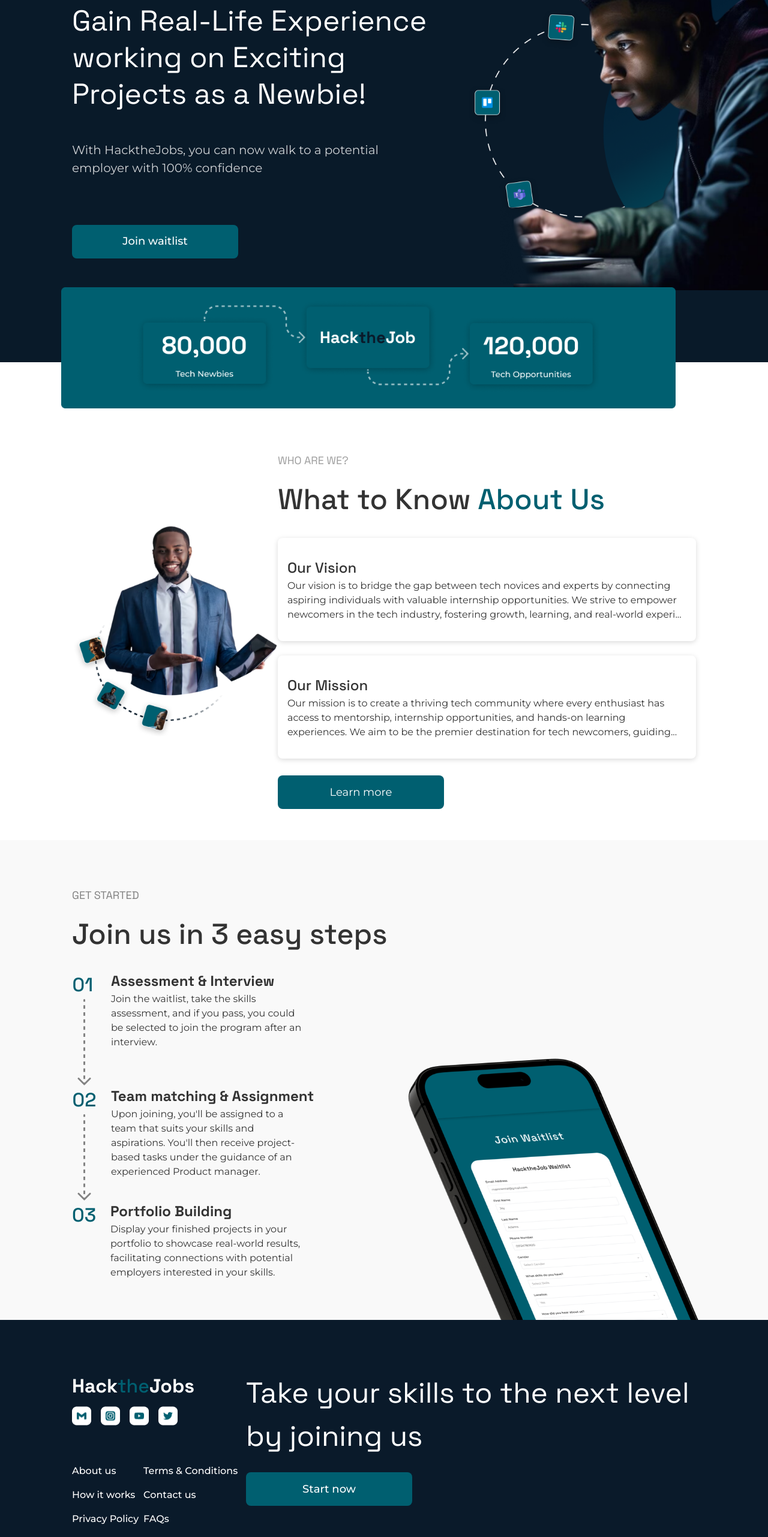
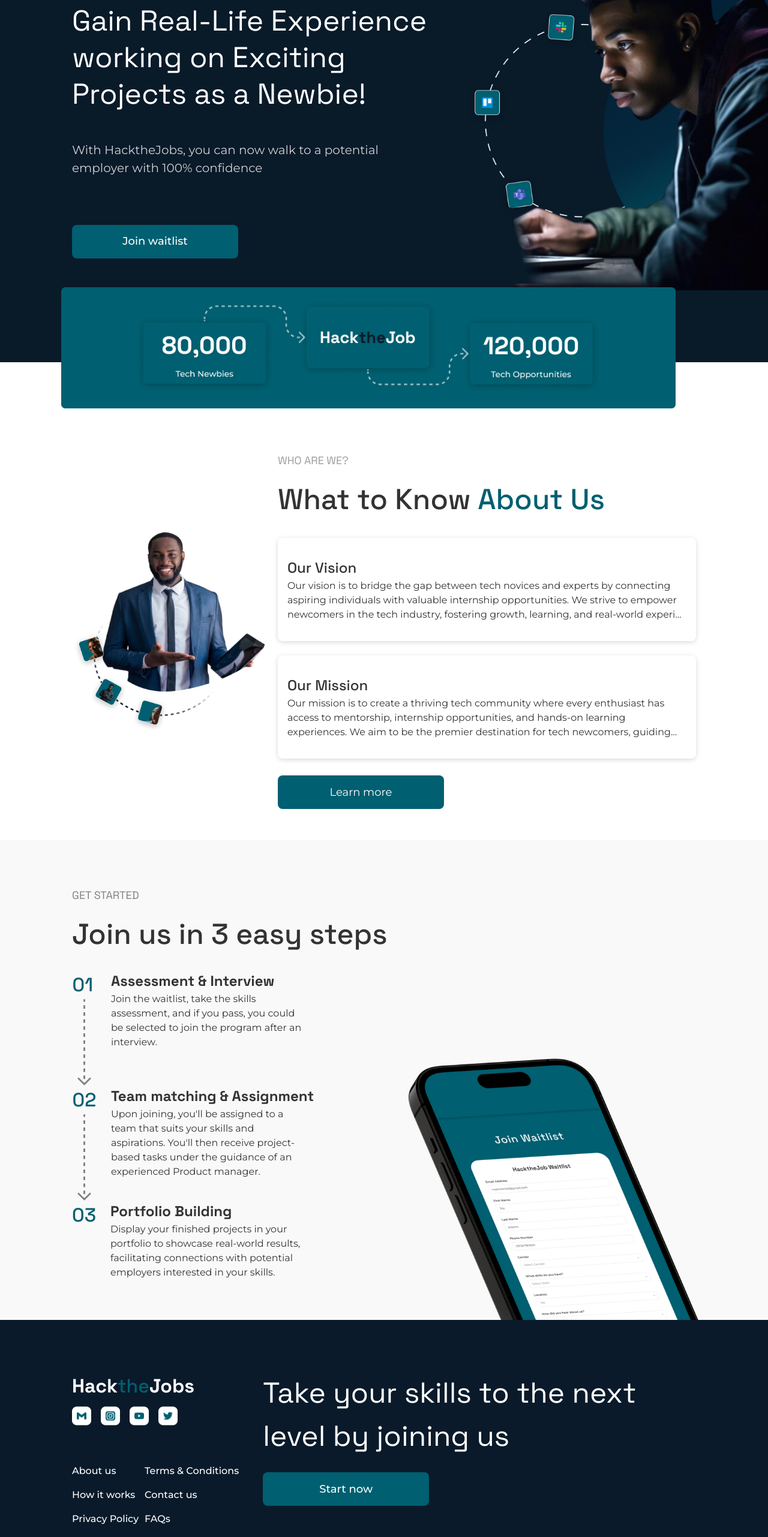
Before and after one commit to Grazac-Project/Prooval-website, a Next.js app: page / in a window 1280 px wide. Shown: the part 234-2797 px from the top of the page at 60% size. Built offline with nearby package versions, Linux system fonts and the light colour scheme.

Commit message:
margin added to footer

```diff
--- a/src/app/page.js
+++ b/src/app/page.js
@@ -35,7 +35,7 @@
 
       <Image src='/float.png' width={1200} height={237} alt='floating image' className=''/>
       </div> */}
-      <section className='bg-white flex justify-between sm:justify-center sm:flex-wrap  px-[120px] xl:px-[80px] lg:px-[50px] pt-[150px] sm:pt-[24px] pb-[52px]  items-center '>
+      <section className='bg-white gap-[20px] flex justify-between sm:justify-center sm:flex-wrap  px-[120px] xl:px-[80px] lg:px-[50px] pt-[150px] sm:pt-[24px] pb-[52px]  items-center '>
         <div className='sm:pb-[24px]'>
           <Image src='/man.png' width={449.69} height={462.5} alt='man holding fone' />
         </div>
--- a/src/components/footer/footer.js
+++ b/src/components/footer/footer.js
@@ -4,7 +4,7 @@
 const Footer = () => {
   return (
     <footer className='bg-[#0A1A2A]'>
-        <div className='flex  justify-between sm:justify-center xm:justify-start sm:flex-wrap sm:flex-col-reverse bg-[#0A1A2A] px-[120px] xl:px-[80px] lg:pl-[60px] md:pl-[25px] lg:pr-[30px] pt-[86px] xl:pt-[66px] md:pt-[40px] mb-[168px] sm:mb-[29px] text-[#fff]'>
+        <div className='flex xxl:gap-[40px] xl:gap-[10px] justify-between sm:justify-center xm:justify-start sm:flex-wrap sm:flex-col-reverse bg-[#0A1A2A] px-[120px] xl:px-[80px] lg:pl-[60px] md:pl-[25px] lg:pr-[30px] pt-[86px] xl:pt-[66px] md:pt-[40px] mb-[168px] sm:mb-[29px] text-[#fff]'>
             <div className=''>
                 <Link href='/'>
                     <p className='w-[188px] h-[48px] font-grotesk font-bold text-[32px] leading-[48px] text-[#fff]'>
@@ -17,7 +17,7 @@
                     <Image src='/youtube.png' width={32} height={32} alt='youtube logo' className='cursor-pointer' />
                     <Image src='/twitter.png' width={32} height={32} alt='twitter logo' className='cursor-pointer' />
                 </p>
-                <div className='flex pt-[64px] sm:pt-[32px] gap-2 sm:gap-[111px] xm:gap-[50px] '>
+                <div className='flex gap-[10px] pt-[64px] sm:pt-[32px] gap-2 sm:gap-[111px] xm:gap-[50px] '>
                     <ul>
                         <Link href='/aboutUs'><li className='font-mont text-base xl:text-sm font-medium xl:font-normal w-max cursor-pointer'>About us</li></Link>
                         <li className='font-mont text-base xl:text-sm font-medium xl:font-normal w-max my-[16px] cursor-pointer'>How it works</li>
--- a/tailwind.config.js
+++ b/tailwind.config.js
@@ -19,6 +19,8 @@
       '2xl': {'max': '1535px'},
       // => @media (max-width: 1535px) { ... }
 
+      'xxl': {'max': '1300px'},
+
       'xl': {'max': '1200px'},
       // => @media (max-width: 1279px) { ... }
 
```
